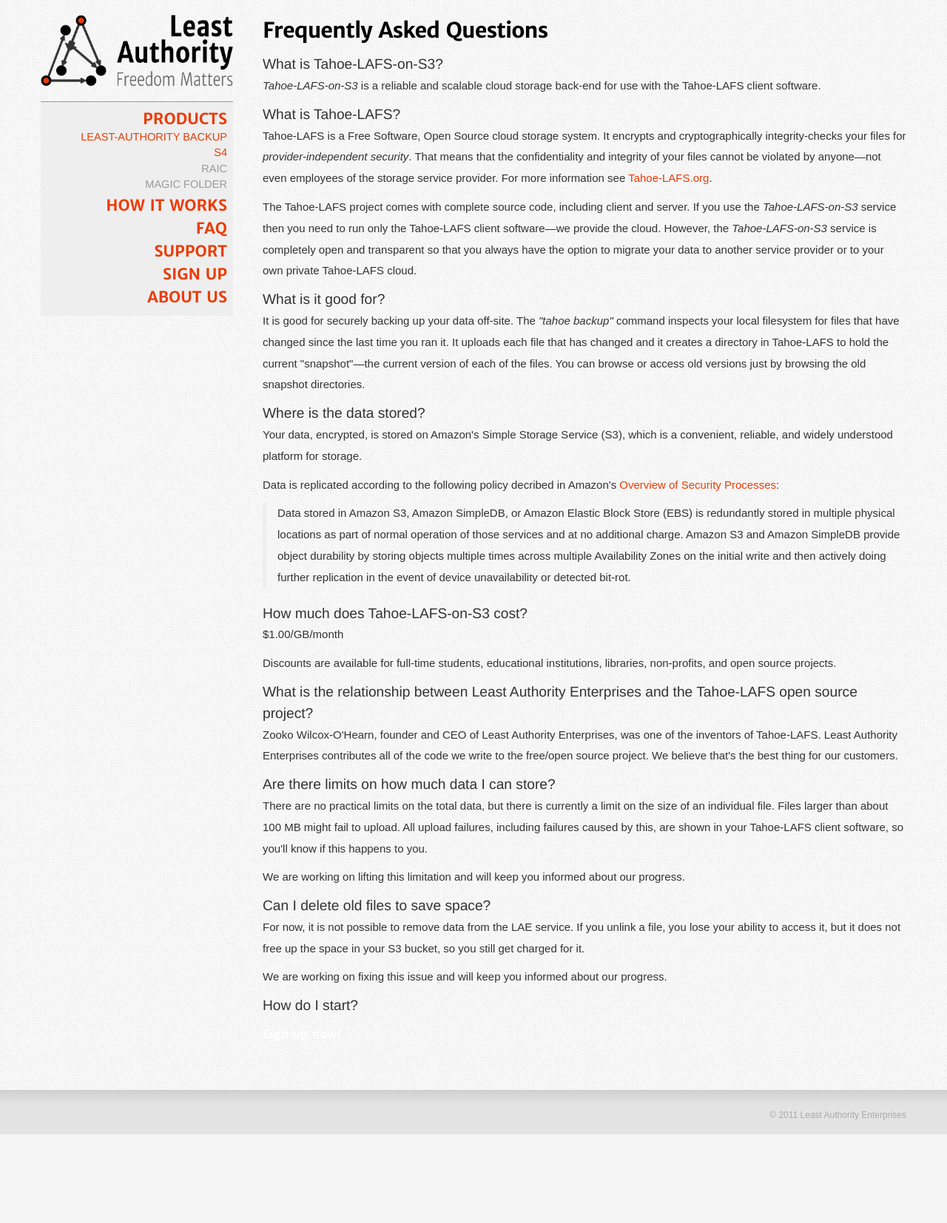
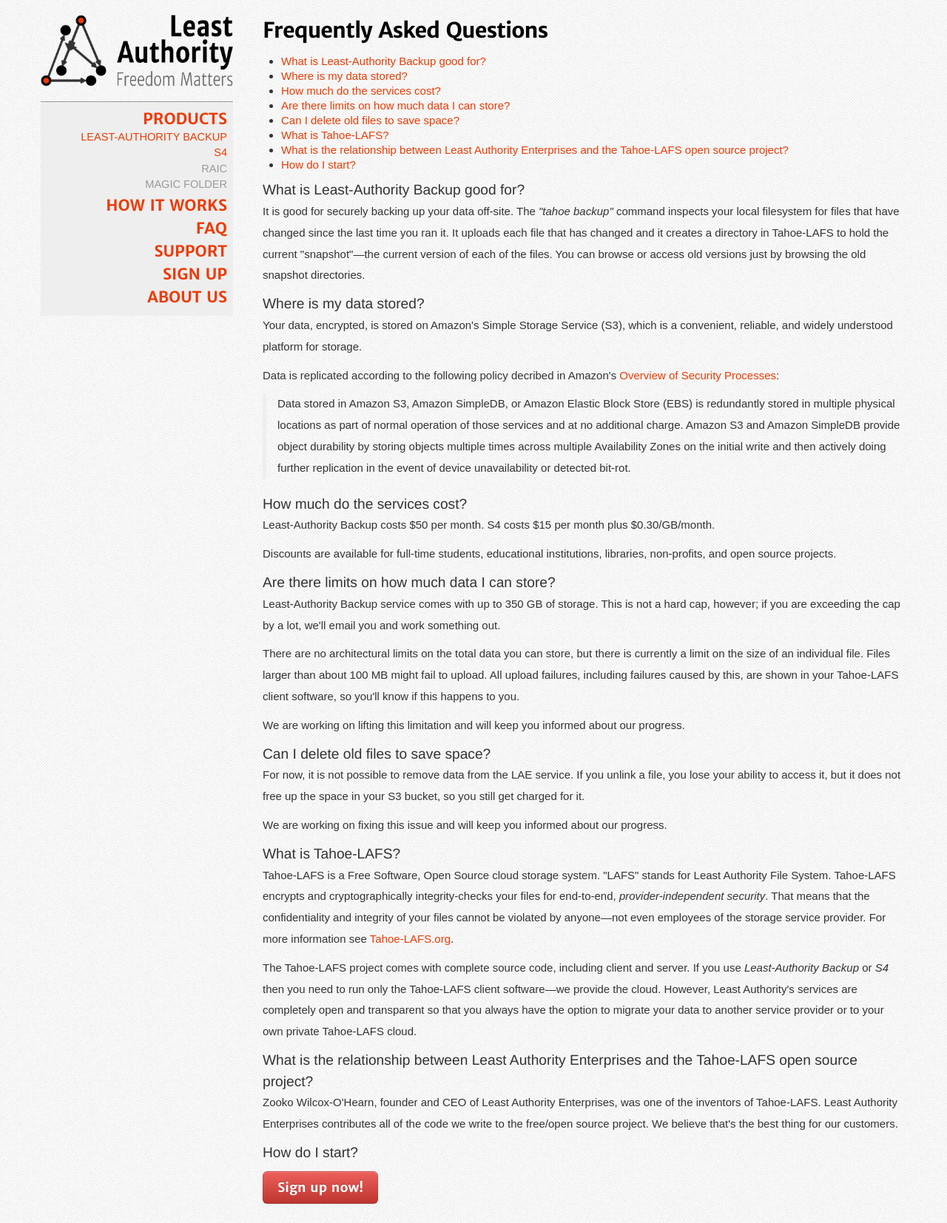
Before and after one commit to LeastAuthority/leastauthority.com, a Python web app: template lae_site/templates/faq.html in a window 1280 px wide. Shown: the top 1654 px of the page at 74% size. Before the commit the page ends 1534 px from the top, so only its background shows below. Run offline with Jinja, Linux system fonts and the light colour scheme; the template is opened without the code that fills it, so the values that code supplies are empty; some web fonts are replaced.

Commit message:
copy edits

```diff
--- a/lae_site/templates/about_us.html
+++ b/lae_site/templates/about_us.html
@@ -6,9 +6,9 @@
 
 <h3>Mission</h3>
 
+<p>We are building an affordable, ethical, usable, effective, and lasting secure data storage solution. We believe this requires Free/Open software, client-side cryptography, user-friendly interfaces, and a sustainable economic model.</p>
+
 <p>Why do we do what we do? To give billions of humans a real alternative for control over their own data. If someone doesn't do this soon, then almost everyone will be beholden to a few large organizations that control all of their information.</p>
-
-<p>We are building an affordable, ethical, usable, effective, and lasting secure data storage solution. We believe this requires Free/Open software, client-side cryptography, a sustainable economic model, and functionality that easily can be used daily (not just for occasional backups).</p>
 
 
 <h3>People</h3>
--- a/lae_site/templates/faq.html
+++ b/lae_site/templates/faq.html
@@ -2,28 +2,19 @@
 
 {% block content %}
 <h2>Frequently Asked Questions</h2>
-<h4>What is Tahoe-LAFS-on-S3?</h4>
-<p>
-<em>Tahoe-LAFS-on-S3</em> is a reliable and scalable cloud storage back-end
-for use with the Tahoe-LAFS client software.</p>
 
-<h4>What is Tahoe-LAFS?</h4>
+<ul>
+    <li><a href="#what-is-backup-good-for">What is Least-Authority Backup good for?</a></li>
+    <li><a href="#where-stored">Where is my data stored?</a></li>
+    <li><a href="#cost">How much do the services cost?</a></li>
+    <li><a href="#size-limits">Are there limits on how much data I can store?</a></li>
+    <li><a href="#delete-files">Can I delete old files to save space?</a></li>
+    <li><a href="#what-is-tahoe">What is Tahoe-LAFS?</a></li>
+    <li><a href="#tahoe-vs-lae">What is the relationship between Least Authority Enterprises and the Tahoe-LAFS open source project?</a></li>
+    <li><a href="#start">How do I start?</a></li>
+</ul>
 
-<p>Tahoe-LAFS is a Free Software, Open Source cloud storage system. It
-encrypts and cryptographically integrity-checks your files for
-<em>provider-independent security</em>. That means that the confidentiality
-and integrity of your files cannot be violated by anyone—not even
-employees of the storage service provider. For more information see
-<a class="reference external" href="https://tahoe-lafs.org">Tahoe-LAFS.org</a>.</p>
-<p>The Tahoe-LAFS project comes with complete source code, including
-client and server. If you use the <em>Tahoe-LAFS-on-S3</em> service then
-you need to run only the Tahoe-LAFS client software—we provide the
-cloud. However, the <em>Tahoe-LAFS-on-S3</em> service is completely open
-and transparent so that you always have the option to migrate your
-data to another service provider or to your own private Tahoe-LAFS
-cloud.</p>
-
-<h4>What is it good for?</h4>
+<h4><a name="what-is-backup-good-for"></a>What is Least-Authority Backup good for?</h4>
 <p>It is good for securely backing up your data off-site. The <em>&quot;tahoe
 backup&quot;</em> command inspects your local filesystem for files that have
 changed since the last time you ran it. It uploads each file that
@@ -32,14 +23,12 @@
 browse or access old versions just by browsing the old snapshot
 directories.</p>
 
-<h4>Where is the data stored?</h4>
-<p>
-Your data, encrypted, is stored on Amazon's Simple Storage Service
+<h4><a name="where-stored"></a>Where is my data stored?</h4>
+<p>Your data, encrypted, is stored on Amazon's Simple Storage Service
 (S3), which is a convenient, reliable, and widely understood
 platform for storage.</p>
 
-<p>
-Data is replicated according to the following policy decribed in Amazon's
+<p>Data is replicated according to the following policy decribed in Amazon's
 <a href="https://awsmedia.s3.amazonaws.com/pdf/AWS_Security_Whitepaper.pdf">Overview of Security Processes</a>:
 <blockquote>
 Data stored in Amazon S3, Amazon SimpleDB, or Amazon Elastic Block Store (EBS)
@@ -50,20 +39,14 @@
 replication in the event of device unavailability or detected bit-rot.
 </blockquote></p>
 
-<h4>How much does Tahoe-LAFS-on-S3 cost?</h4>
-<p>$1.00/GB/month</p>
+<h4><a name="cost"></a>How much do the services cost?</h4>
+<p>Least-Authority Backup costs $50 per month. S4 costs $15 per month plus $0.30/GB/month.</p>
 <p>Discounts are available for full-time students, educational institutions,
 libraries, non-profits, and open source projects.</p>
 
-<h4>What is the relationship between Least Authority Enterprises and the Tahoe-LAFS open source project?</h4>
-<p>
-Zooko Wilcox-O'Hearn, founder and CEO of Least Authority Enterprises, was one
-of the inventors of Tahoe-LAFS. Least Authority Enterprises contributes all
-of the code we write to the free/open source project. We believe that's the
-best thing for our customers.</p>
-
-<h4>Are there limits on how much data I can store?</h4>
-<p>There are no practical limits on the total data, but there is currently a
+<h4><a name="size-limits"></a>Are there limits on how much data I can store?</h4>
+<p>Least-Authority Backup service comes with up to 350 GB of storage. This is not a hard cap, however; if you are exceeding the cap by a lot, we'll email you and work something out.</p>
+<p>There are no architectural limits on the total data you can store, but there is currently a
 limit on the size of an individual file. Files larger than about 100 MB might
 fail to upload. All upload failures, including failures caused by this, are
 shown in your Tahoe-LAFS client software, so you'll know if this happens to
@@ -71,14 +54,36 @@
 <p>We are working on lifting this limitation and will keep you informed about
 our progress.</p>
 
-<h4>Can I delete old files to save space?</h4>
+<h4><a name="delete-files"></a>Can I delete old files to save space?</h4>
 <p>For now, it is not possible to remove data from the LAE service. If you
 unlink a file, you lose your ability to access it, but it does not free up
 the space in your S3 bucket, so you still get charged for it.</p>
 <p>We are working on fixing this issue and will keep you informed about our
 progress.</p>
 
-<h4>How do I start?</h4>
-<p><div class="signup-button big-signup-button"><a href="/signup/">Sign up now!</a></div></p>
+<h4><a name="what-is-tahoe"></a>What is Tahoe-LAFS?</h4>
+
+<p>Tahoe-LAFS is a Free Software, Open Source cloud storage system. "LAFS" stands for Least Authority File System. Tahoe-LAFS encrypts and cryptographically integrity-checks your files for end-to-end,
+<em>provider-independent security</em>. That means that the confidentiality
+and integrity of your files cannot be violated by anyone—not even
+employees of the storage service provider. For more information see
+<a class="reference external" href="https://tahoe-lafs.org">Tahoe-LAFS.org</a>.</p>
+<p>The Tahoe-LAFS project comes with complete source code, including
+client and server. If you use <em>Least-Authority Backup</em> or <em>S4</em> then
+you need to run only the Tahoe-LAFS client software—we provide the
+cloud. However, Least Authority's services are completely open
+and transparent so that you always have the option to migrate your
+data to another service provider or to your own private Tahoe-LAFS
+cloud.</p>
+
+<h4><a name="tahoe-vs-lae"></a>What is the relationship between Least Authority Enterprises and the Tahoe-LAFS open source project?</h4>
+<p>
+Zooko Wilcox-O'Hearn, founder and CEO of Least Authority Enterprises, was one
+of the inventors of Tahoe-LAFS. Least Authority Enterprises contributes all
+of the code we write to the free/open source project. We believe that's the
+best thing for our customers.</p>
+
+<h4><a name="start"></a>How do I start?</h4>
+<p><div class="btn btn-danger btn-large signup-button"><a href="/signup/">Sign up now!</a></div></p>
 
 {% endblock %}
```
Also changed, not shown: lae_site/templates/signup.html (+1 -23 lines), lae_site/templates/support.html (+3 -4 lines).
